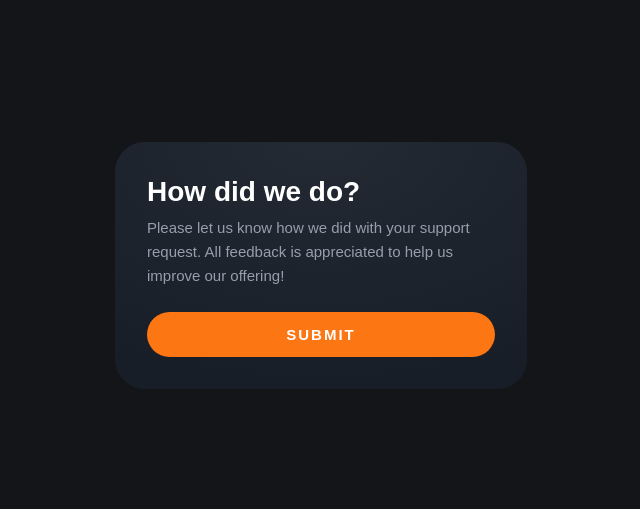
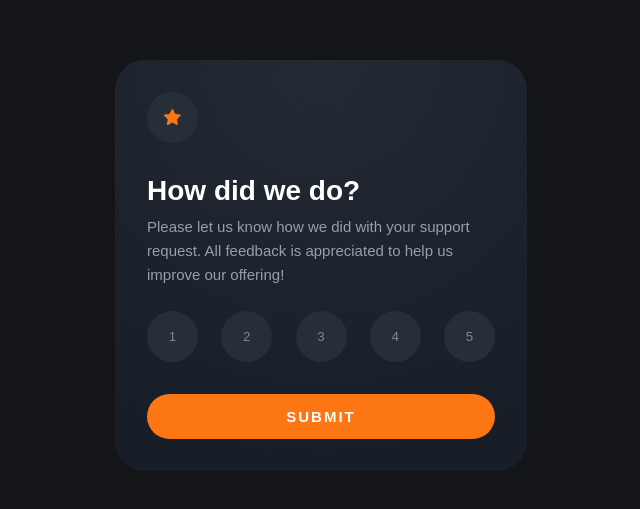
Before and after one commit to TymoshenkoYelyzaveta/interactive-rating-component, a React (Vite) app: page / in a window 1280 px wide. Shown: the part 135-644 px from the top of the page, without its empty margins (319-959 px from the left). Built offline with nearby package versions, Linux system fonts and the light colour scheme.

Commit message:
rating buttons - wip

```diff
--- a/src/App.tsx
+++ b/src/App.tsx
@@ -1,14 +1,33 @@
-import { Card, Title, Text, Container, SubmitButton } from './components';
+import {
+  Card,
+  Title,
+  Text,
+  Container,
+  SubmitButton,
+  RatingButton,
+  Ratings,
+  Star
+} from './components';
 
 function App() {
   return (
     <Container>
       <Card>
+        <RatingButton>
+          <Star />
+        </RatingButton>
         <Title>How did we do?</Title>
         <Text>
           Please let us know how we did with your support request. All feedback
           is appreciated to help us improve our offering!
         </Text>
+        <Ratings>
+          <RatingButton>1</RatingButton>
+          <RatingButton>2</RatingButton>
+          <RatingButton>3</RatingButton>
+          <RatingButton>4</RatingButton>
+          <RatingButton>5</RatingButton>
+        </Ratings>
         <SubmitButton>Submit</SubmitButton>
       </Card>
     </Container>
--- /dev/null
+++ b/src/components/RatingButton.tsx
@@ -0,0 +1,26 @@
+import styled from 'styled-components';
+
+type RatingButtonProps = {
+  selected?: boolean;
+};
+
+const RatingButton = styled.button<RatingButtonProps>`
+  background-color: ${(props) => (props.selected ? '#FC7614' : '#262e38')};
+  color: ${(props) => (props.selected ? '#ffffff' : '#7C8798')};
+  width: 51px;
+  height: 51px;
+  border-radius: 50%;
+  display: flex;
+  outline: none;
+  border: none;
+  justify-content: center;
+  align-items: center;
+  cursor: pointer;
+
+  &:hover {
+    color: #ffffff;
+    background-color: #7c8798;
+  }
+`;
+
+export default RatingButton;
--- /dev/null
+++ b/src/components/Ratings.tsx
@@ -0,0 +1,11 @@
+import styled from 'styled-components';
+
+const Ratings = styled.div`
+  display: flex;
+  justify-content: space-between;
+  align-items: center;
+  flex: 1;
+  padding-bottom: 32px;
+`;
+
+export default Ratings;
--- /dev/null
+++ b/src/components/Star.tsx
@@ -0,0 +1,26 @@
+import styled from 'styled-components';
+
+const Icon = styled.svg.attrs({
+  version: '1.1',
+  xmlns: 'http://www.w3.org/2000/svg',
+  xmlnsXlink: 'http://www.w3.org/1999/xlink'
+})``;
+
+const Svg = styled(Icon)`
+  width: 17px;
+  height: 16px;
+`;
+
+const Star = () => (
+  <Svg>
+    <svg>
+      <path
+        d="m9.067.43 1.99 4.031c.112.228.33.386.58.422l4.45.647a.772.772 0 0 1 .427 1.316l-3.22 3.138a.773.773 0 0 0-.222.683l.76 4.431a.772.772 0 0 1-1.12.813l-3.98-2.092a.773.773 0 0 0-.718 0l-3.98 2.092a.772.772 0 0 1-1.119-.813l.76-4.431a.77.77 0 0 0-.222-.683L.233 6.846A.772.772 0 0 1 .661 5.53l4.449-.647a.772.772 0 0 0 .58-.422L7.68.43a.774.774 0 0 1 1.387 0Z"
+        fill="#FC7614"
+      />
+    </svg>
+    ;
+  </Svg>
+);
+
+export default Star;
--- a/src/components/Title.tsx
+++ b/src/components/Title.tsx
@@ -9,6 +9,7 @@ const Title = styled.h1<TitleProps>`
   font-weight: 700;
   font-size: 28px;
   line-height: 35px;
+  padding-top: 30px;
   text-align: ${(props) => (props.centered ? 'center' : 'left')};
   padding-bottom: 7px;
 `;
--- a/src/components/index.ts
+++ b/src/components/index.ts
@@ -3,3 +3,6 @@ export { default as Card } from './Card';
 export { default as Container } from './Container';
 export { default as Text } from './Text';
 export { default as Title } from './Title';
+export { default as RatingButton} from './RatingButton';
+export { default as Ratings} from './Ratings';
+export { default as Star } from './Star';
```
